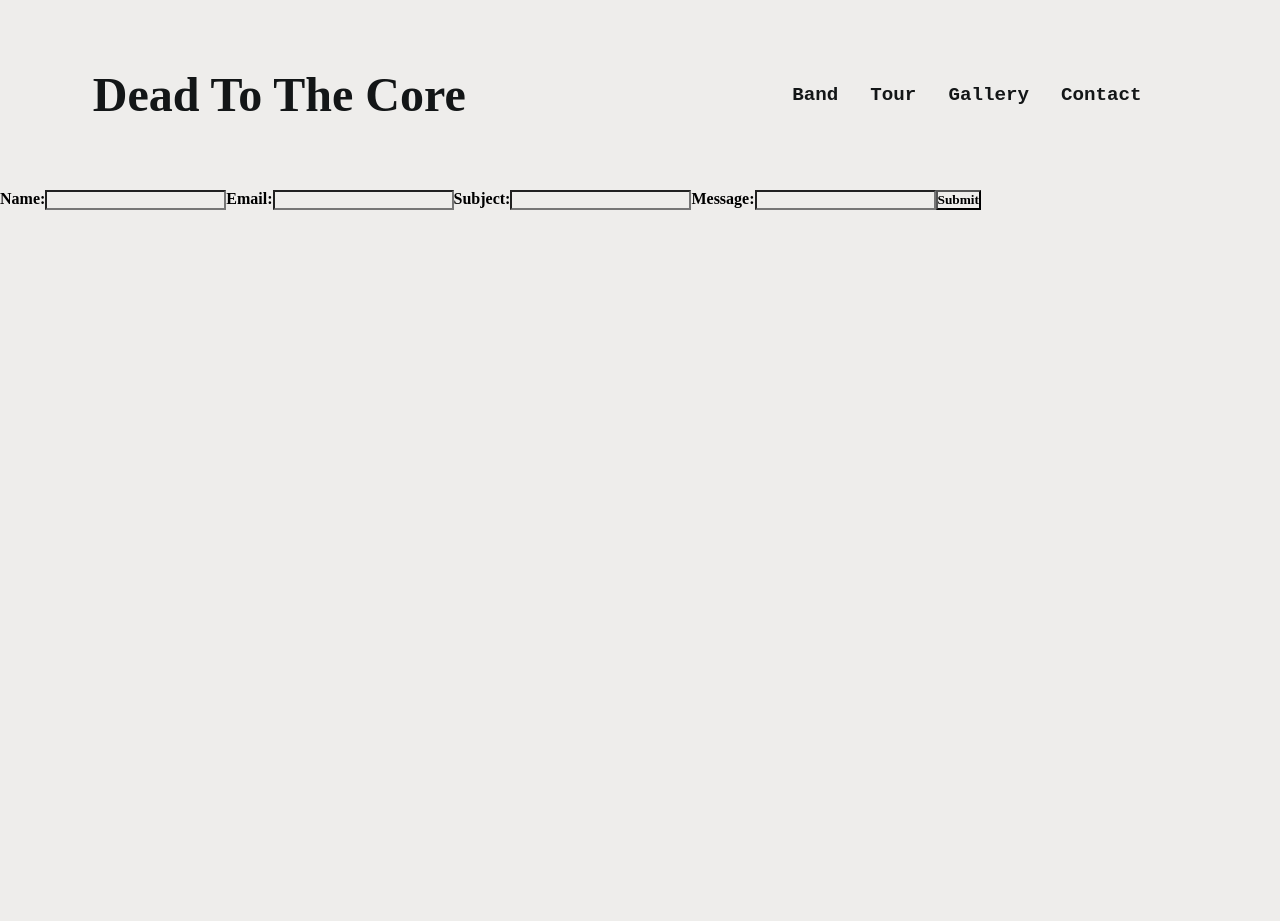
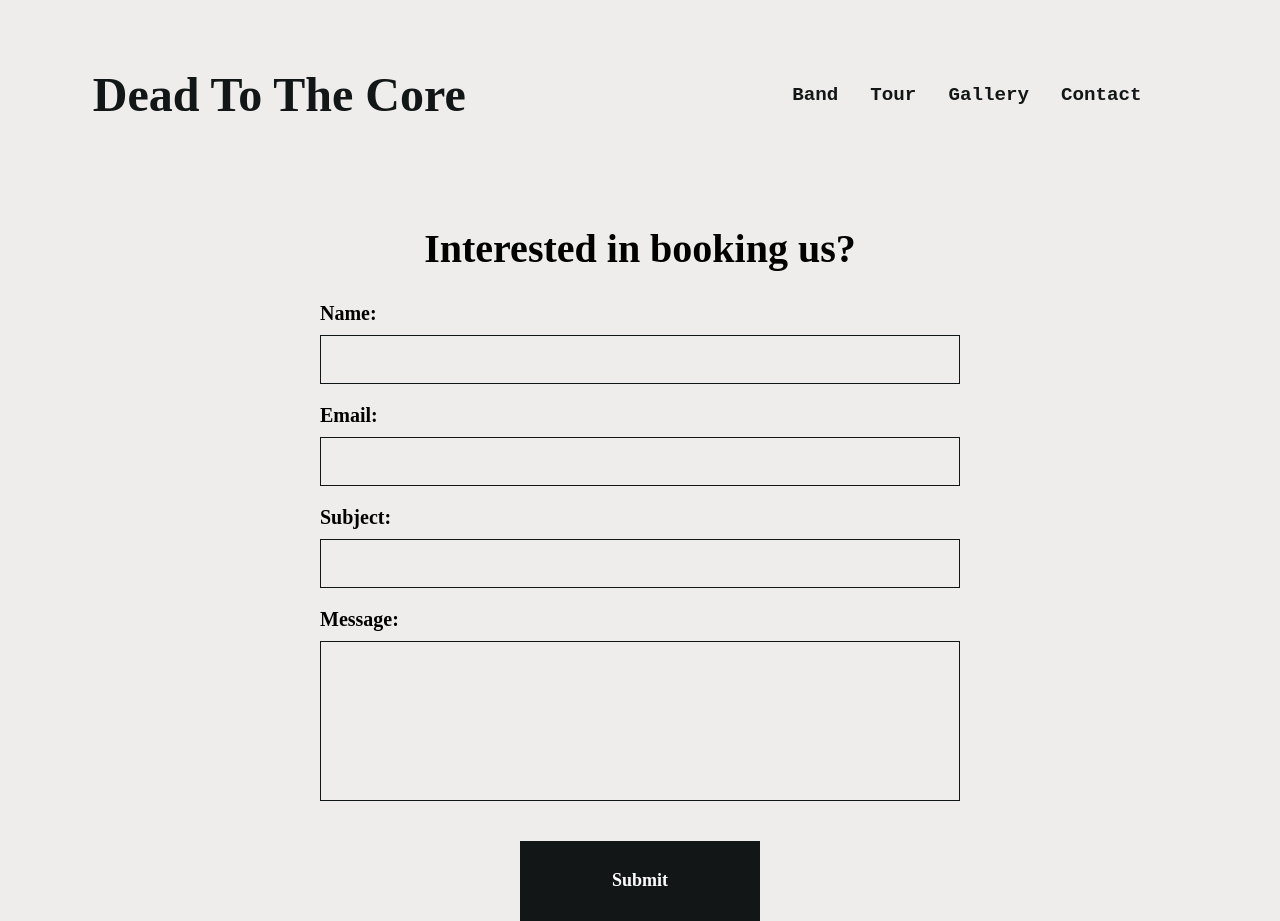
Before and after one commit to philtodisco/dead-to-the-core-client, a React (Create React App) app in the folder client/: page /contact in a window 1280 px wide. Before the commit the page ends 800 px from the top, so only its background shows below. Built offline with nearby package versions, Linux system fonts and the light colour scheme; no server answers; a web font is replaced by a local one.

Commit message:
Contact form css

```diff
--- a/client/src/pages/Contact.js
+++ b/client/src/pages/Contact.js
@@ -21,7 +21,10 @@ export default function ContactForm() {
   }
 
   return (
+    <div className='contact-page'>
+      <div className='form-container'>
       <form onSubmit={handleSubmit}>
+        <h2>Interested in booking us?</h2>
         <label>
          Name:
           <input type="text" value={name} onChange={(e) => setName(e.target.value)} />
@@ -36,9 +39,11 @@ export default function ContactForm() {
         </label>
         <label>
         Message:
-        <input value={message} onChange={(e) => setMessage(e.target.value)} />
+        <textarea value={message} onChange={(e) => setMessage(e.target.value)} />
       </label>
-      <button type="submit">Submit</button>
+        <button id='submit-btn' type="submit">Submit</button>
       </form>
+      </div>
+    </div>
   );
 }
--- a/client/src/pages/Tour.js
+++ b/client/src/pages/Tour.js
@@ -16,7 +16,7 @@ const TourDateTable = () => {
       // Format the date field of each tour date object
       const formattedTourDates = res.data.map(tourDate => {
         const date = new Date(tourDate.date);
-        const formattedDate = date.toLocaleDateString('en-US', { month: '2-digit', day: '2-digit', year: 'numeric' });
+        const formattedDate = date.toLocaleDateString('en-US', { month: '2-digit', day: '2-digit', year: 'numeric' })
         return {
           ...tourDate,
           date: formattedDate
--- a/client/src/styles/styles.css
+++ b/client/src/styles/styles.css
@@ -247,3 +247,69 @@ nav {
 .tour-links:hover {
     opacity: 50%;
 }
+
+/* Contact */
+
+.contact-page {
+    margin-top: 5rem;
+  }
+
+ form > h2 {
+    font-size: 2.5rem;
+    flex: 1;
+    display: flex;
+    justify-content: center;
+    margin-bottom: 30px;
+  }
+
+  .form-container {
+    border-radius: 10px;
+    flex: 1;
+  }
+
+  form {
+    display: flex;
+    flex-direction: column;
+    justify-content: center;
+    align-items: center;
+  }
+
+  label {
+    font-size: 1.25rem;
+    display: flex;
+    flex-direction: column;
+    margin-bottom: 20px;
+  }
+
+    input[type="text"], input[type="email"], input[type="subject"], textarea {
+    margin-top: 10px;
+    width: 40rem;
+    border: 1px solid var(--textColor);
+    padding: 10px;
+    font-size: 1.5rem;
+    font-weight: 300;
+  }
+
+  textarea {
+    resize: none;
+    min-height: 10rem;
+    font-weight: 300;
+  }
+
+  #submit-btn {
+    background-color: var(--textColor);
+    color: white;
+    padding: 12px 20px;
+    border: none;
+    font-size: 18px;
+    margin-top: 20px;
+    cursor: pointer;
+    transition-duration: 0.4s;
+    width: 100%;
+    max-width: 15rem;
+    height: 5rem;
+  }
+
+  #submit-btn:hover {
+    opacity: 50%;
+  }
```
Lines whose indentation alone changed are shown as unchanged.
